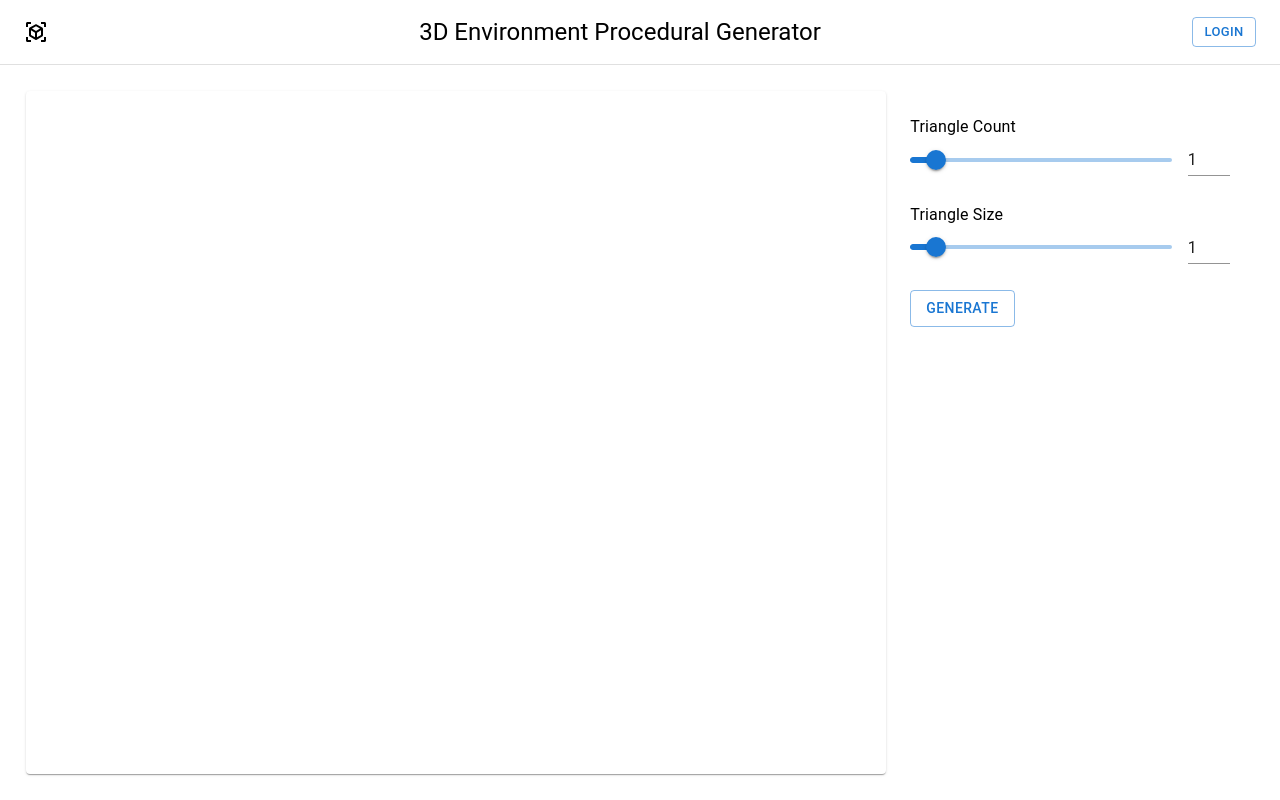
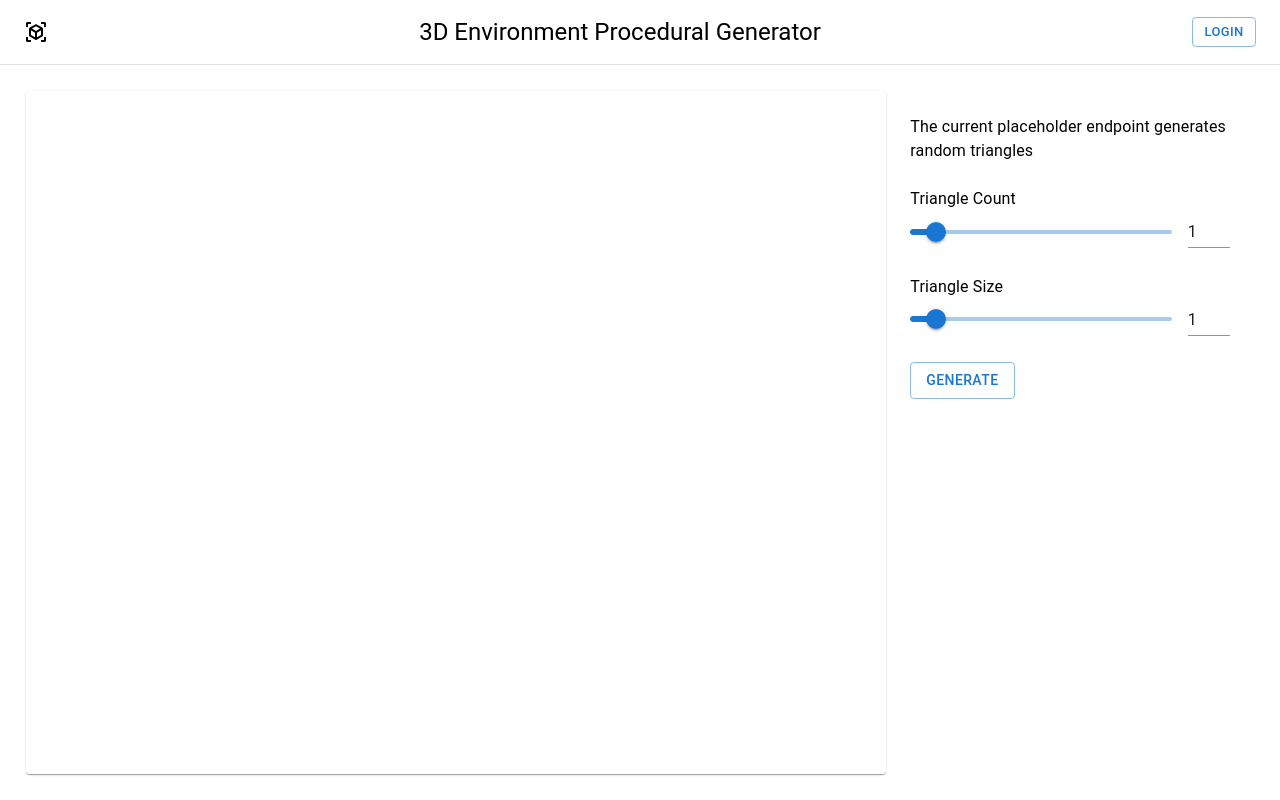
Before and after one commit to ucsb-cs148-w23/project-t11-proceduralgeneration, a React (Create React App) app in the folder frontend/: page / in a window 1280 px wide. Built offline with nearby package versions, Linux system fonts and the light colour scheme.

Commit message:
created control panel component; added context

```diff
--- a/frontend/src/App.js
+++ b/frontend/src/App.js
@@ -2,16 +2,13 @@ import './App.css';
 import Header from './components/Header.js'
 import Model from './components/Model.js'
 import { Canvas } from '@react-three/fiber'
-import { useState, createContext, useContext } from 'react';
+import { useState, createContext } from 'react';
 import { OrbitControls } from '@react-three/drei'
 import Paper from '@mui/material/Paper';
-import Button from '@mui/material/Button';
-import InputSlider from './components/InputSlider.js'
-import Grid from '@mui/material/Grid';
+import ControlPanel from './components/ControlPanel.js'
+import { defaultVertices } from './constants.js';
 // import Slider from '@mui/material/Slider';
 
-const MAX_POINTS = 500;
-const defaultVertices = new Float32Array(MAX_POINTS * 3);
 // const dummy = new Float32Array([0, 0, 0, 1, 0, 0, 0, 1, 0]);
 // for (let i = 0; i < 9; i++) {
 //   defaultVertices[i] = dummy[i];
@@ -22,31 +19,18 @@ const ControlsContext = createContext();
 function App() {
   const [vertices, setVertices] = useState(defaultVertices);
   const [vertexCount, setVertexCount] = useState(9);
-
   const [triangleCount, setTriangleCount] = useState(1);
   const [triangleSize, setTriangleSize] = useState(1);
 
-  function requestGeneration() {
-    console.log("clicked generate");
-    // local machine + stub endpoint
-    const generateUrl = new URL("http://127.0.0.1:5000/random_triangles");
-    generateUrl.searchParams.append("count", triangleCount);
-    generateUrl.searchParams.append("scale", triangleSize);
-
-    fetch(generateUrl)
-      .then(r => r.json())
-      .then(data => {
-        console.log(data);
-        if (data.vertices.length <= MAX_POINTS * 3) {
-          setVertices(new Float32Array(data.vertices));
-          setVertexCount(data.vertices.length / 3);
-        } else {
-          console.log("error: too many points");
-        }
-      });
-  }
-
   return (
+    <ControlsContext.Provider
+      value={{
+        vertices, setVertices,
+        vertexCount, setVertexCount,
+        triangleCount, setTriangleCount,
+        triangleSize, setTriangleSize
+      }}
+    >
       <div className="App">
         <Header className="header" />
         <div className="content">
@@ -60,37 +44,12 @@ function App() {
                 />
               </Canvas>
           </Paper>
-        <Grid
-          container
-          className="control-panel"
-          direction="column"
-          rowSpacing={3}
-        >
-          <Grid item>
-              <InputSlider
-                value={triangleCount}
-                setValue={setTriangleCount}
-                label="Triangle Count"
-                className="control-panel-item"
-              />
-          </Grid>
-          <Grid item>
-            <InputSlider
-              value={triangleSize}
-              setValue={setTriangleSize}
-              label="Triangle Size"
-              className="control-panel-item"
-            />
-          </Grid>
-          <Grid item>
-            <Button variant="outlined" onClick={requestGeneration}>
-              Generate
-            </Button>
-          </Grid>
-        </Grid>
+          <ControlPanel />
         </div>
       </div>
+    </ControlsContext.Provider>
   );
 }
 
+export { ControlsContext };
 export default App;
--- /dev/null
+++ b/frontend/src/components/ControlPanel.js
@@ -0,0 +1,73 @@
+import { useContext } from 'react';
+import Button from '@mui/material/Button';
+import Grid from '@mui/material/Grid';
+import Typography from '@mui/material/Typography';
+
+import InputSlider from './InputSlider.js'
+import { ControlsContext } from '../App.js';
+import { MAX_POINTS } from '../constants.js';
+
+export default function ControlPanel() {
+  const {
+    vertices, setVertices,
+    vertexCount, setVertexCount,
+    triangleCount, setTriangleCount,
+    triangleSize, setTriangleSize
+  } = useContext(ControlsContext);
+
+  function requestGeneration() {
+    console.log("clicked generate");
+    // local machine + stub endpoint
+    const generateUrl = new URL("http://127.0.0.1:5000/random_triangles");
+    generateUrl.searchParams.append("count", triangleCount);
+    generateUrl.searchParams.append("scale", triangleSize);
+
+    fetch(generateUrl)
+      .then(r => r.json())
+      .then(data => {
+        console.log(data);
+        if (data.vertices.length <= MAX_POINTS * 3) {
+          setVertices(new Float32Array(data.vertices));
+          setVertexCount(data.vertices.length / 3);
+        } else {
+          console.log("error: too many points");
+        }
+      });
+  }
+
+  return (
+    <Grid
+      container
+      className="control-panel"
+      direction="column"
+      rowSpacing={3}
+    >
+      <Grid item>
+        <Typography>
+          The current placeholder endpoint generates random triangles
+        </Typography>
+      </Grid>
+      <Grid item>
+          <InputSlider
+            value={triangleCount}
+            setValue={setTriangleCount}
+            label="Triangle Count"
+            className="control-panel-item"
+          />
+      </Grid>
+      <Grid item>
+        <InputSlider
+          value={triangleSize}
+          setValue={setTriangleSize}
+          label="Triangle Size"
+          className="control-panel-item"
+        />
+      </Grid>
+      <Grid item>
+        <Button variant="outlined" onClick={requestGeneration}>
+          Generate
+        </Button>
+      </Grid>
+    </Grid>
+  );
+}
--- /dev/null
+++ b/frontend/src/constants.js
@@ -0,0 +1,4 @@
+const MAX_POINTS = 500;
+const defaultVertices = new Float32Array(MAX_POINTS * 3);
+
+export { MAX_POINTS, defaultVertices };
```
Lines whose indentation alone changed are shown as unchanged.
